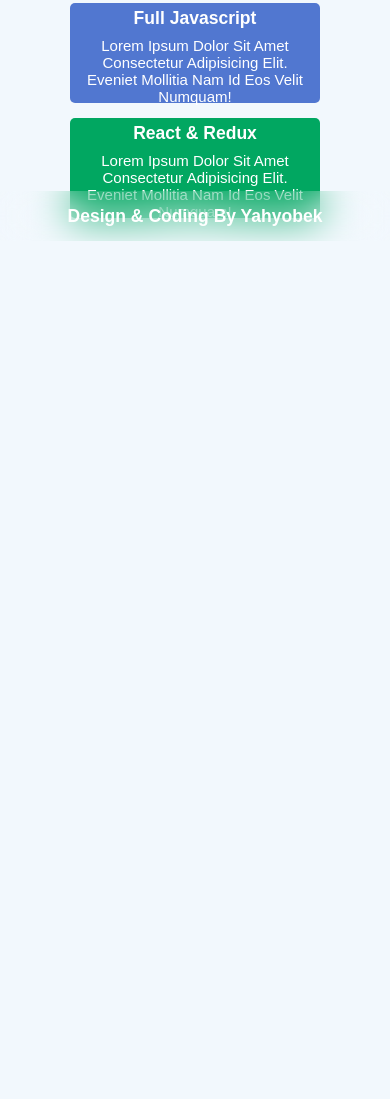
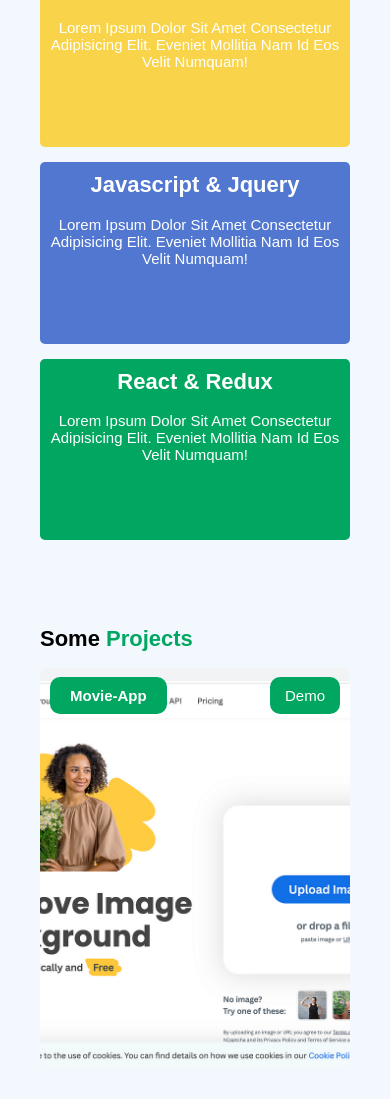
Before and after one commit to Yahyobek-12/new-code, a plain HTML site: page index.html in a window 390 px wide. Shown: the part 603-1702 px from the top of the page. Drawn offline with nearby package versions, Linux system fonts and the light colour scheme.

Commit message:
new code code

```diff
--- a/css/media.css
+++ b/css/media.css
@@ -50,16 +50,20 @@
 
     .offer-card {
         width: 100%;
-        height: 100px;
+        height: 70%;
         margin-top: 1rem;
     }
 
-    footer {
-        position: none;
+    .projects {
+        margin-top: 10rem;
     }
 }
 
 @media screen and (max-width: 750px) {
+
+    body {
+        padding: 0 10px;
+    }
 
     .nav-logo {
         display: none;
@@ -74,7 +78,7 @@
     }
 
     .about-card i {
-        font-size: 40px;
+        font-size: 30px;
         color: var(--white);
     }
 
@@ -83,6 +87,18 @@
         font-size: 16px;
         position: absolute;
         color: var(--white);
+    }
+
+    .offer-card {
+        padding: 10px;
+    }
+
+    .welcome {
+        height: 45%;
+    }
+
+    .projects {
+        height: 50vh;
     }
 }
 
@@ -123,8 +139,10 @@
     }
 
     .offer-card {
-        padding: 5px 10px;
+        padding: 0px 10px;
+        height: 80%;
     }
+
 }
 
 @media screen and (max-width: 400px) {
@@ -140,6 +158,18 @@
 
     .welcome-txt h4 {
         display: none;
+    }
+
+    .offers {
+        padding: 5px 10px;
+    }
+
+    .offer-card {
+        height: 95%;
+    }
+
+    .projects {
+        margin-top: 20rem;
     }
 }
 
--- a/css/style.css
+++ b/css/style.css
@@ -35,8 +35,8 @@
 }
 
 body {
-    overflow: hidden;
     background: #f2f8fd;
+    padding: 0 30px;
 }
 
 .loader {
@@ -46,10 +46,10 @@
     z-index: 100;
     height: 100vh;
     display: flex;
+    align-items: center;
+    /* display: none; */
+    position: absolute;
     position: fixed;
-    align-items: center;
-    display: none;
-    position: absolute;
     backdrop-filter: blur(30px);
     justify-content: center;
 }
@@ -97,7 +97,7 @@
 
 @keyframes inLoader {
     100% {
-        transform: rotate(900deg);
+        transform: rotate(460deg);
     }
 }
 
@@ -134,6 +134,7 @@
 header {
     width: 250px;
     height: 100vh;
+    z-index: 10;
     text-align: center;
     padding: 30px 10px;
     position: fixed;
@@ -153,7 +154,7 @@
 }
 
 .navbar {
-    margin-top: 4rem;
+    margin-top: -1rem;
     position: relative;
 }
 
@@ -178,13 +179,13 @@
 .search-bar {
     top: 0;
     left: 0;
+    z-index: 10;
     width: 100%;
     height: 80px;
     display: flex;
     align-items: center;
     position: absolute;
     position: fixed;
-    background: transparent;
     backdrop-filter: blur(20px);
     justify-content: space-around;
 }
@@ -232,15 +233,12 @@
 }
 
 .center {
-    top: 80px;
     width: 100%;
-    height: 89vh;
+    height: 100vh;
     z-index: -1;
-    overflow: scroll;
-    position: absolute;
-    padding: 30px 50px;
-    padding-right: 50px;
+    padding: 30px 20px;
     background: transparent;
+    margin-top: 5rem;
 }
 
 .center::-webkit-scrollbar {
@@ -326,6 +324,11 @@
     padding: 10px 20px;
 }
 
+.offers h3 {
+    padding: 10px 0;
+    font-size: 22px;
+}
+
 .df-offer {
     width: 100%;
     height: 50%;
@@ -340,6 +343,7 @@
     border-radius: 5px;
     padding: 30px 22px;
     color: var(--white);
+    overflow: hidden;
     background: var(--yellow);
     transition: transform .5s ease;
 }
@@ -368,7 +372,8 @@
     z-index: 100;
     position: absolute;
     padding: 82px 20px;
-    transform: translateY(500%);
+    position: fixed;
+    transform: translateY(-500%);
     backdrop-filter: blur(20px);
     transition: transform 1s ease;
 }
@@ -519,17 +524,62 @@
     margin-top: 1rem;
 }
 
-footer {
-    left: 0;
-    bottom: 0;
+.projects {
     width: 100%;
-    height: 50px;
+    height: 70vh;
+    margin-top: 3rem;
+    padding: 10px 30px;
+    margin-bottom: 5rem;
+}
+
+.projects h3 {
+    font-size: 22px;
+}
+
+.projects h3 span {
+    color: var(--green);
+}
+
+.swiper {
+    width: 100%;
+    height: 100%;
+    margin-top: 1rem;
+}
+
+.swiper-slide {
     display: flex;
-    z-index: -1;
-    position: fixed;
+    text-align: center;
     align-items: center;
+    border-radius: 10px;
+    position: relative;
+    overflow: hidden;
+    justify-content: center;
+}
+
+.p-name {
+    top: 10px;
+    left: 10px;
+    padding: 10px 20px;
     position: absolute;
     color: var(--white);
-    justify-content: center;
-    backdrop-filter: blur(20px);
+    border-radius: 10px;
+    background: var(--green);
 }
+
+.p-demo {
+    top: 10px;
+    right: 10px;
+    padding: 10px 15px;
+    position: absolute;
+    color: var(--white);
+    border-radius: 10px;
+    background: var(--green);
+    text-decoration: none;
+}
+
+.swiper-slide img {
+    display: block;
+    width: 100%;
+    height: 100%;
+    object-fit: cover;
+}
--- a/index.html
+++ b/index.html
@@ -27,12 +27,11 @@
         <header>
             <ul class="navbar">
                 <a href="#home" class="nav-link"><i class='bx bx-home' id="nav-icons"></i> Home</a>
-                <a href="#" class="nav-link click-note"><i class='bx bx-notepad' id="nav-icons"></i> note's</a>
-                <a href="#" class="nav-link"><i class='bx bx-like' id="nav-icons"></i></i> liked</a>
+                <a href="#project" class="nav-link"><i class='bx bxs-inbox' id="nav-icons"></i> projects</a>
+                <a href="#" class="nav-link click-note"><i class='bx bx-edit-alt' id="nav-icons"></i> note's</a>
+                <a href="#" class="nav-link videos"><i class='bx bxs-videos' id="nav-icons"></i> videos</a>
+                <a href="#" class="nav-link"><i class='bx bx-heart-circle' id="nav-icons"></i></i> favourite</a>
                 <a href="#" class="nav-link"><i class='bx bxs-user-account' id="nav-icons"></i> accaunt</a>
-                <a href="#" class="nav-link"><i class='bx bx-message-dots' id="nav-icons"></i> message</a>
-                <a href="#" class="nav-link videos"><i class='bx bxs-videos' id="nav-icons"></i> videos</a>
-                <a href="#" class="nav-link"><i class='bx bx-log-out' id="nav-icons"></i> logout</a>
             </ul>
         </header>
     <!-- navbar -->
@@ -51,7 +50,7 @@
     <!-- Search-bar -->
 
     <!-- Center page -->
-        <div class="center" itemref="home">
+        <div class="center" id="home">
                 <div class="welcome">
                     <div class="welcome-txt">
                         <h3 class="welcome-logo">welcome <span>new-code</span></h3>
@@ -75,14 +74,16 @@
                         <img src="./images/home-logo.png" alt="">
                     </div>
                 </div>
+
                 <div class="offers">
+                    <h3>we offers</h3>
                     <div class="df-offer">
                         <div class="offer-card">
                             <h3>html & css</h3>
                             <p>Lorem ipsum dolor sit amet consectetur adipisicing elit. Eveniet mollitia nam id eos velit numquam!</p>
                         </div>
                         <div class="offer-card">
-                            <h3>full javascript</h3>
+                            <h3>javascript & jquery</h3>
                             <p>Lorem ipsum dolor sit amet consectetur adipisicing elit. Eveniet mollitia nam id eos velit numquam!</p>
                         </div>
                         <div class="offer-card">
@@ -93,6 +94,31 @@
                 </div>
         </div>
     <!-- Center page -->
+
+        <!-- Projects -->
+        <div class="projects" id="project">
+            <h3>some <span>projects</span></h3>
+            <div class="swiper projectSwiper">
+                <div class="swiper-wrapper">
+                  <div class="swiper-slide">
+                    <img src="./images/project-1.png">
+                    <h4 class="p-name">movie-app</h4>
+                    <a href="#" class="p-demo">demo</a>
+                  </div>
+                  <div class="swiper-slide">
+                    <img src="./images/project-2.png">
+                    <h4 class="p-name">movie-app</h4>
+                    <a href="#" class="p-demo">demo</a>
+                  </div>
+                  <div class="swiper-slide">
+                    <img src="./images/project-3.jpg">
+                    <h4 class="p-name">movie-app</h4>
+                    <a href="#" class="p-demo">demo</a>
+                  </div>
+                </div>
+              </div>
+        </div>
+        <!-- Projects -->
 
     <!-- Note's page -->
         <div class="notepad">
@@ -116,19 +142,12 @@
         </div>
     <!-- Note's page -->
 
-    <!-- Footer -->
-        <footer>
-            <h3>design & coding by yahyobek</h3>
-        </footer>
-    <!-- Footer -->
-
-
     <!-- Script Links and files -->
     <script src="./js/script.js"></script>
     <script src="./js/note's.js"></script>
     <script src="https://cdn.jsdelivr.net/npm/swiper@11/swiper-bundle.min.js"></script>
     <script>
-
+        var swiper = new Swiper(".projectSwiper", {});
     </script>
 </body>
 </html>
```
